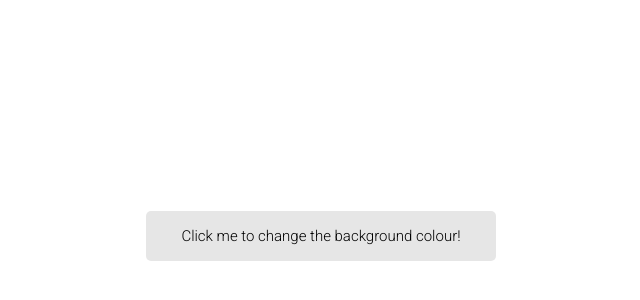
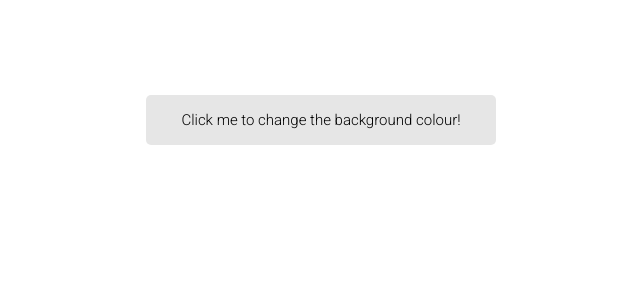
Before and after one commit to brandonjohnbaptiste/color-changing-bg, a plain HTML site: page index.html in a window 1280 px wide. Shown: the part 210-510 px from the top of the page, without its empty margins (319-959 px from the left). Drawn offline with Linux system fonts and the light colour scheme.

Commit message:
Updated CSS Styling

```diff
--- a/main.css
+++ b/main.css
@@ -14,7 +14,7 @@ body {
 }
 
 .main {
-    margin: auto;
+    margin-top: 10vh;
 }
 
 button:focus {
@@ -22,15 +22,21 @@ button:focus {
     outline: none;
 }
 
+button:hover {
+    background-color: #cccccc;
+}
+
 h1 {
     color: #fff;
     font-family: 'Bungee Shade';
-    font-size: 70px;
+    font-size: 60px;
     text-align: center;
+    line-height: 105px;
 }
 
 button {
     margin: 0 auto;
+    margin-top: 15vh;
     display: flex;
     justify-content: center;
     align-items: center;
```
